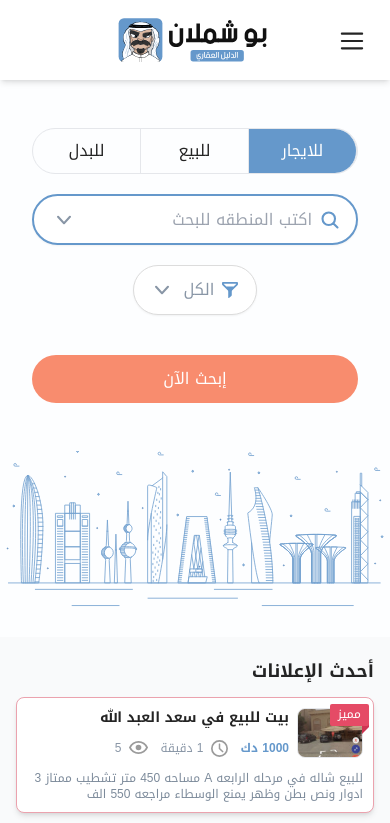
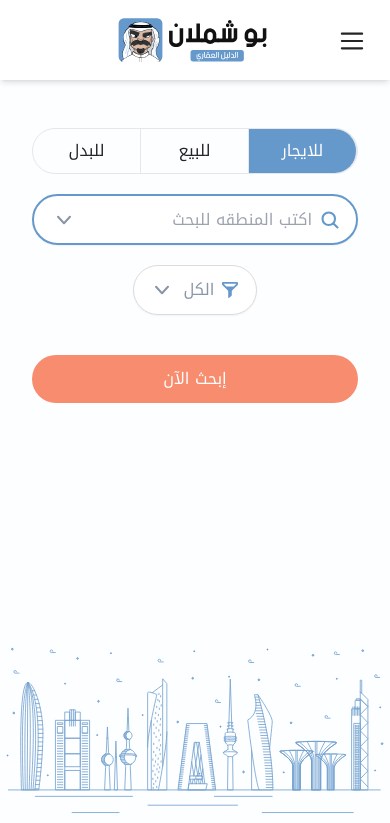
Before and after one commit to samiur-r/square-feet, a Next.js app: page / in a window 390 px wide. Shown: the top 823 px of the page. Built offline with nearby package versions, Linux system fonts and the light colour scheme.

Commit message:
text: banner size fix

```diff
--- a/src/components/Home/Banner.tsx
+++ b/src/components/Home/Banner.tsx
@@ -5,7 +5,7 @@ const Banner = () => {
   return (
     <div className="flex justify-center -mt-10 bg-custom-white-lighter md:bg-white">
       <div className="hidden md:block opacity-20 flex-grow-1 relative md:h-[calc(100vh_-_23rem)] w-full bg-[url('/images/banner.svg')] bg-no-repeat bg-center bg-contain scale-105 2xl:scale-125 3xl:bg-cover 3xl:scale-100 4xl:bg-contain" />
-      <div className="md:hidden">
+      <div className="md:hidden h-full">
         <Image
           src="/images/banner.svg"
           width={1350}
--- a/src/pages/index.tsx
+++ b/src/pages/index.tsx
@@ -12,9 +12,11 @@ import SearchBox from 'components/SearchBox'
 const Home: NextPage = () => {
   return (
     <div className="bg-gray-50 md:bg-white">
-      <div className="md:h-[calc(100vh_-_6rem)] md:mb-10 overflow-hidden">
-        <Hero />
-        <SearchBox />
+      <div className="h-[calc(100vh_-_5rem)] md:h-[calc(100vh_-_6rem)] md:mb-10 overflow-hidden flex flex-col justify-between bg-custom-white-lighter">
+        <div>
+          <Hero />
+          <SearchBox />
+        </div>
         <Banner />
       </div>
       <Posts />
```
